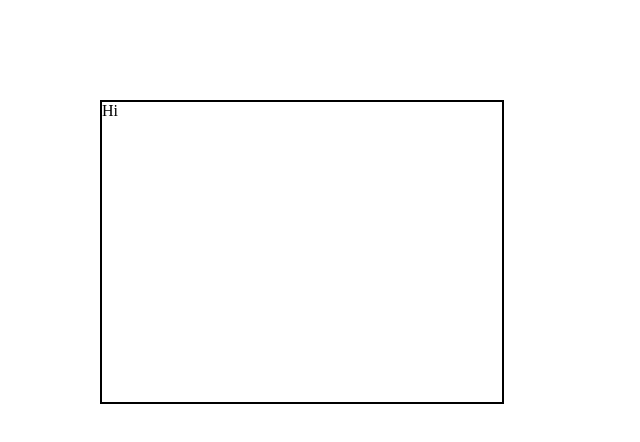
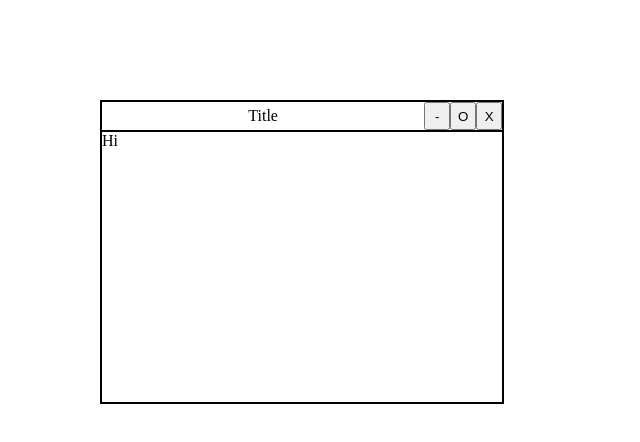
Before and after one commit to jzfqiu/DolphinOS, a React (Create React App) app in the folder app/: page / in a window 1280 px wide. Shown: the top 442 px of the page, without its empty margins (0-640 px from the left). Built offline with nearby package versions, Linux system fonts and the light colour scheme.

Commit message:
Add window topbar title and buttons

```diff
--- a/app/src/App.js
+++ b/app/src/App.js
@@ -1,13 +1,8 @@
 import Window from './Window';
 
 function App() {
-  // const initialPos = {'x': 100, 'y': 100};
-  // const initialSize = {'x': 100, 'y': 100}
   return (
-    <Window
-      // initialPos={initialPos}
-      // initialSize={initialSize}
-    ></Window>
+    <Window></Window>
   );
 }
 
--- a/app/src/Window.js
+++ b/app/src/Window.js
@@ -1,5 +1,5 @@
-import React, { Component } from 'react';
-import styled from 'styled-components';
+import React, { Component } from "react";
+import styled from "styled-components";
 
 /*
 
@@ -7,122 +7,176 @@ Resizable & draggable component using React and Styled-Components
 
 */
 
+
+
 // Default window position in px
 const DefaultPos = {
 	x: 100,
-    y: 100
+	y: 100,
 };
 
 // Default window size in px
 const DefaultSize = {
 	x: 400,
-    y: 300
+	y: 300,
 };
 
 // Size of resize corner
 const DraggableCornerSize = {
 	x: 20,
-    y: 20
-}
+	y: 20,
+};
 
 // https://styled-components.com/docs/basics#attaching-additional-props
 // Props pass through attrs constructor for frequently updated attribute
-const StyledWindow = styled.div.attrs(props => ({
+const StyledWindow = styled.div.attrs((props) => ({
 	style: {
 		width: props.size.x + "px",
 		height: props.size.y + "px",
 		left: props.pos.x + "px",
 		top: props.pos.y + "px",
-        cursor: props.resizable ? "nwse-resize" : "auto"
-      }
+		cursor: props.resizable ? "nwse-resize" : "auto",
+	},
 }))`
+	min-width: 200px;
+	min-height: 100px;
 	border: 2px solid black;
 	position: absolute;
 `;
 
+const StyledWindowContent = styled.div`
+	top: 28px;
+	width: 100%;
+	height: calc(100% - 30px);
+	border-top: 2px solid black;
+	position: absolute;
+`;
 
-class Window extends Component {
+const StyledWindowTopBar = styled.div`
+	height: 28px;
+	width: 100%;
+	position: absolute;
+	display: flex;
+	flex-direction: row;
+`;
+
+const StyledWindowTopBarTitle = styled.div`
+	height: 100%;
+	width: 100%;
+	display: flex;
+	align-items: center;
+	justify-content: center;
+`;
+
+const StyledWindowTopBarButton = styled.button`
+	height: 100%;
+	width: 28px;
+`;
+
+
+export default class Window extends Component {
 	constructor(props) {
 		super(props);
 		this.state = {
 			pos: {
 				x: this.props.initialPos ? this.props.initialPos.x : DefaultPos.x,
-                y: this.props.initialPos ? this.props.initialPos.y : DefaultPos.y
+				y: this.props.initialPos ? this.props.initialPos.y : DefaultPos.y,
 			},
 			size: {
 				x: this.props.initialSize ? this.props.initialSize.x : DefaultSize.x,
-                y: this.props.initialSize ? this.props.initialSize.y : DefaultSize.y
+				y: this.props.initialSize ? this.props.initialSize.y : DefaultSize.y,
 			},
 			dragging: false,
 			resizable: false,
 			resizing: false,
-            relPos: null, // cursor position when dragging starts
-        }
+		};
+		// cursor position when dragging starts, updated when cursor move within component
+		this.cursorPos = null;
 		// This binding is necessary to make `this` work in the callback
 		// https://developer.mozilla.org/en-US/docs/Web/JavaScript/Reference/Global_objects/Function/bind
-        this.handleMouseDown = this.handleMouseDown.bind(this)
-        this.handleMouseMove = this.handleMouseMove.bind(this)
-        this.outOfFrame = this.outOfFrame.bind(this)
+		this.handleMouseDown = this.handleMouseDown.bind(this);
+		this.handleMouseMove = this.handleMouseMove.bind(this);
+		this.outOfFrame = this.outOfFrame.bind(this);
+	}
+
+	isResizable() {
+		return (
+			this.cursorPos &&
+			this.cursorPos.x > this.state.size.x - DraggableCornerSize.x &&
+			this.cursorPos.y > this.state.size.y - DraggableCornerSize.y
+		);
 	}
 
 
+	handleMouseMove(event) {
 
-    handleMouseDown (event) {
-        this.setState({
-            resizing: this.state.resizable,
-            dragging: !this.state.resizable,
-            relPos: {
-                x: this.state.pos.x - event.clientX,
-                y: this.state.pos.y - event.clientY,
-            }
-        })
-    }
+		// set resizable state here because we may need to update cursor style
+		this.setState({ resizable: this.isResizable() });
 
-    handleMouseMove (event) {
-        const resizable = (
-            event.clientX - this.state.pos.x > this.state.size.x - DraggableCornerSize.x &&
-            event.clientY - this.state.pos.y > this.state.size.y - DraggableCornerSize.y
-        )
-        this.setState({resizable: resizable})
-        if (this.state.dragging) {
+		// if window is currently being dragged, update pos
+		if (this.state.dragging){
 			this.setState({
 				pos: {
-                    x: event.clientX + this.state.relPos.x,
-                    y: event.clientY + this.state.relPos.y
+					x: event.clientX - this.cursorPos.x,
+					y: event.clientY - this.cursorPos.y,
+				},
+			});
 		}
-            });
-        } else if (this.state.resizing) {
+		// if window is currently being resized, update size
+		else if (this.state.resizing) {
+			// margin in case cursor move too fast for update to catch up
+			const resizeMargin = 3;
 			this.setState({
 				size: {
+					x: Math.max(event.clientX - this.state.pos.x + resizeMargin, 100),
+					y: Math.max(event.clientY - this.state.pos.y + resizeMargin, 100)
+				},
+			});
+		}
+		// if window is not being dragged, only update cursorPos
+		else {
+			this.cursorPos = {
 				x: event.clientX - this.state.pos.x,
-                    y: event.clientY - this.state.pos.y
-                }
-            });
+				y: event.clientY - this.state.pos.y,
+			};
 		}
 	}
 
-    outOfFrame (event) {
+	handleMouseDown(event) {
+		this.setState({
+			resizing: this.state.resizable,
+			dragging: event.target.className.includes("DragArea"),
+		});
+	}
+
+	outOfFrame(event) {
 		this.setState({
 			resizable: false,
 			resizing: false,
 			dragging: false,
-            basePos: null
-        })
+			relPos: null,
+		});
 	}
 
-
 	render() {
-        return <StyledWindow
+		return (
+			<StyledWindow
 				onMouseDown={this.handleMouseDown}
 				onMouseMove={this.handleMouseMove}
 				onMouseUp={this.outOfFrame}
 				onMouseLeave={this.outOfFrame}
-            pos = {this.state.pos}
-            size = {this.state.size}
-            resizable = {this.state.resizable}>
-            Hi
-            </StyledWindow>;
+				pos={this.state.pos}
+				size={this.state.size}
+				resizable={this.state.resizable}
+			>
+				<StyledWindowTopBar>
+					<StyledWindowTopBarTitle className={"DragArea"}>Title</StyledWindowTopBarTitle>
+					<StyledWindowTopBarButton>-</StyledWindowTopBarButton>
+					<StyledWindowTopBarButton>O</StyledWindowTopBarButton>
+					<StyledWindowTopBarButton>X</StyledWindowTopBarButton>
+				</StyledWindowTopBar>
+				<StyledWindowContent>Hi</StyledWindowContent>
+			</StyledWindow>
+		);
 	}
 }
-
-export default Window;
```
Lines whose indentation alone changed are shown as unchanged.
